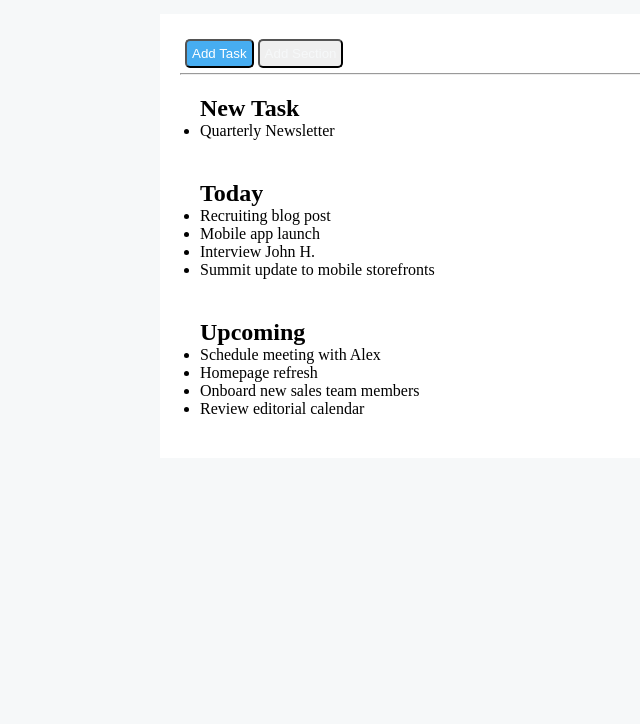
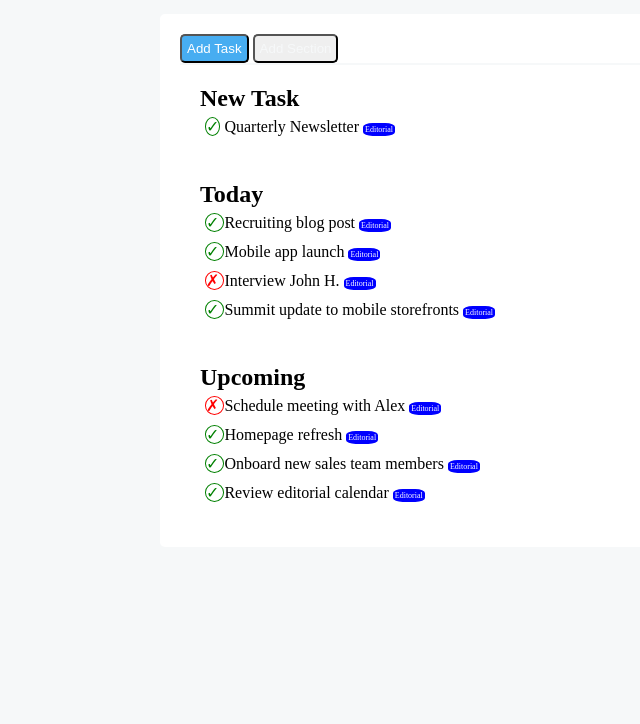
Before and after one commit to sergiojanko/html-css-toboolist, a plain HTML site: page index.html in a window 1280 px wide. Shown: the part 76-800 px from the top of the page, without its empty margins (0-640 px from the left). Drawn offline with Linux system fonts and the light colour scheme.

Commit message:
add-labels

```diff
--- a/css/style.css
+++ b/css/style.css
@@ -21,9 +21,14 @@ header{
     vertical-align: middle;
 }
 h1{
+    font-family: Arial, sans-serif;
+    font-weight: 800;
     display: inline-block;
     vertical-align: middle;
     line-height: 100%;
+}
+ul{
+    list-style-type: none;
 }
 
 /* main */
@@ -34,6 +39,11 @@ h1{
     width: 75%;
     margin: 20px auto;
     padding: 20px;
+    border-radius: 5px;
+}
+.buttons-frame{
+    border-bottom: 2px solid #F6F8F9;
+    width: 100%;
 }
 .buttons{
     border: 1 solid #47ADF1;
@@ -51,4 +61,28 @@ h1{
 .task-sect{
     padding: 20px;
     line-height: 30x;
+    height: 100%;
 }
+
+/* list */
+li{
+    padding: 5px;
+}
+.checked{
+    border-radius: 50%;
+    border: 1px solid green;
+    color: green;
+}
+.crossed{
+    border-radius: 50%;
+    border: 1px solid red;
+    color: red;
+}
+.label{
+    font-size: 8px;
+    color: #fff;
+    border-radius: 30%;
+    background-color: blue;
+    padding: 2px;
+
+}
--- a/index.html
+++ b/index.html
@@ -14,33 +14,32 @@
     </header>
     <main>
         <div class="frame">
-            <div class="buttons">
+            <div class="buttons-frame">
                 <input type="button" value="Add Task" class="buttons" id="task-btn">
                 <input type="button" value="Add Section" class="buttons" id="section-btn">
             </div>
-            <hr>
             <section class="task-sect">
                 <h2>New Task</h2>
                 <ul>
-                    <li>Quarterly Newsletter</li>
+                    <li><span class="checked">&check;</span> Quarterly Newsletter <span class="label">Editorial</span></li>
                 </ul>
             </section>
             <section class="task-sect">
                 <h2>Today</h2>
                 <ul>
-                    <li>Recruiting blog post</li>
-                    <li>Mobile app launch</li>
-                    <li>Interview John H.</li>
-                    <li>Summit update to mobile storefronts</li>
+                    <li><span class="checked">&check; </span>Recruiting blog post <span class="label">Editorial</span></li>
+                    <li><span class="checked">&check; </span> Mobile app launch <span class="label">Editorial</span></li>
+                    <li><span class="crossed">&cross; </span>Interview John H. <span class="label">Editorial</span></li>
+                    <li><span class="checked">&check; </span> Summit update to mobile storefronts <span class="label">Editorial</span></li>
                 </ul>
             </section>
             <section class="task-sect">
                 <h2>Upcoming</h2>
                 <ul>
-                    <li>Schedule meeting with Alex</li>
-                    <li>Homepage refresh</li>
-                    <li>Onboard new sales team members</li>
-                    <li>Review editorial calendar</li>
+                    <li><span class="crossed">&cross; </span> Schedule meeting with Alex <span class="label">Editorial</span></li>
+                    <li><span class="checked">&check; </span> Homepage refresh <span class="label">Editorial</span></li>
+                    <li><span class="checked">&check; </span> Onboard new sales team members <span class="label">Editorial</span></li>
+                    <li><span class="checked">&check; </span> Review editorial calendar <span class="label">Editorial</span></li>
                 </ul>
             </section>
 
```
